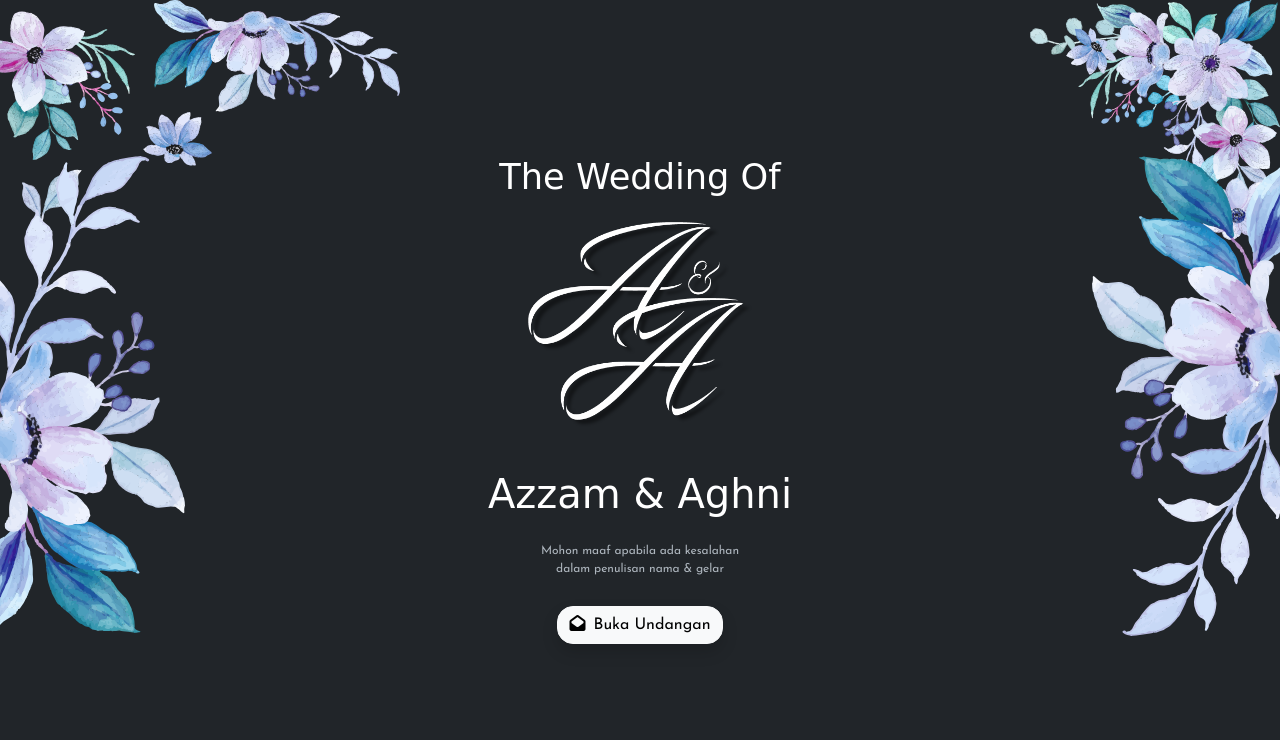
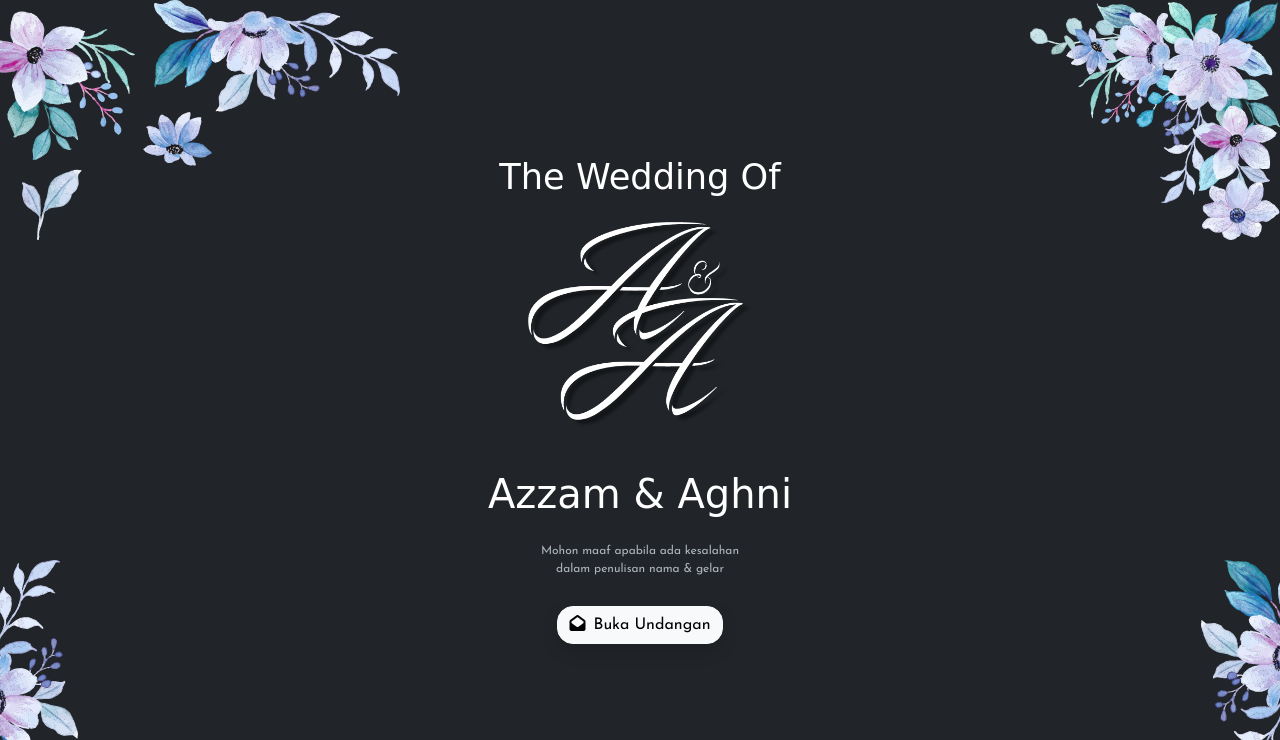
Before and after one commit to zeinoux/undangan, a plain HTML site: page index.html in a window 1280 px wide. Shown: the top 740 px of the page. Drawn offline with nearby package versions, Linux system fonts and the light colour scheme.

Commit message:
fix desktop frame

```diff
--- a/css/app.css
+++ b/css/app.css
@@ -153,11 +153,13 @@ body::-webkit-scrollbar {
       height: 30%;
     }
     .flower-2-left{
-      height: 60%;
+      height: 30%;
       left: -30px;
+      bottom: 0;
     }
     .flower-2-right{
-      height: 60%;
+      height: 30%;
       right: -30px;
+      bottom: 0;
     }
   }
```
